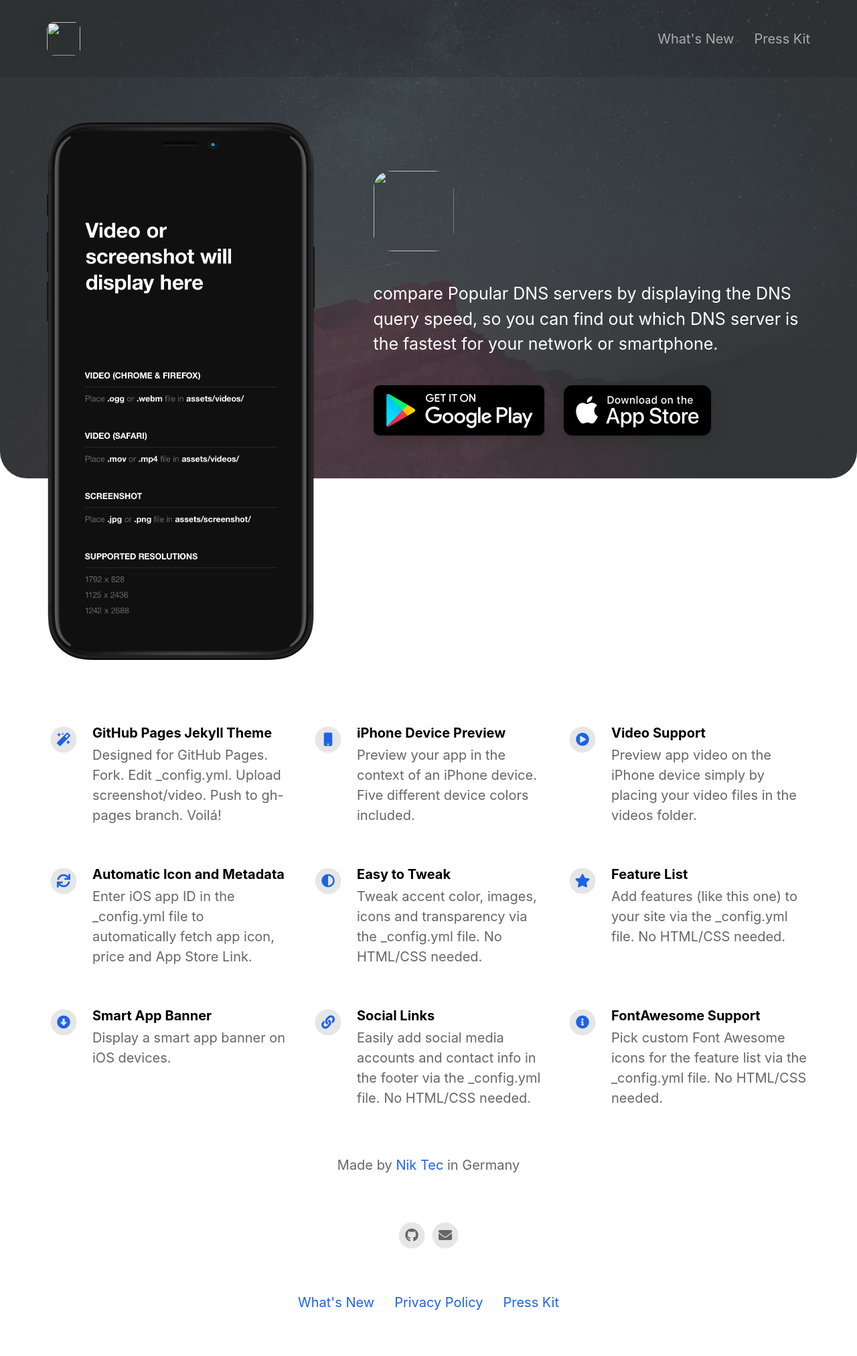
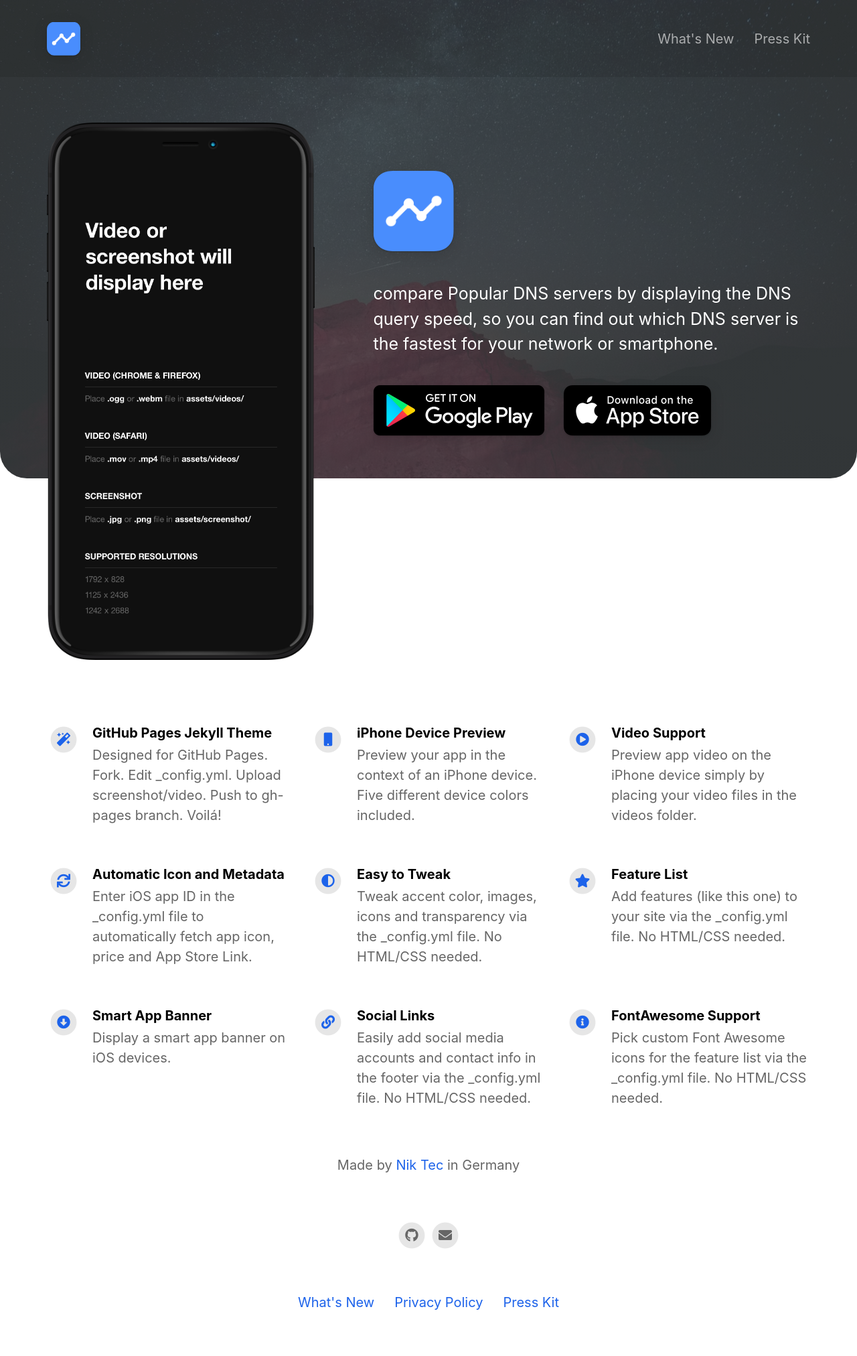
Before and after one commit to Niktec/website, a Jekyll site: the page built from index.html, in a window 1280 px wide. Shown: the whole page at 67% size. Built offline with Jekyll 4.4.1, drawn with Linux system fonts in a browser that asks for light colours; nearby versions of some CDN libraries.

Commit message:
Update _config.yml

```diff
--- a/_config.yml
+++ b/_config.yml
@@ -1,5 +1,5 @@
 #page title
-page_title                                :                                           # Automatically populates with app name if not set and if iOS app ID is set. Otherwise enter manually.
+page_title                                : Dns Speed Test                                        # Automatically populates with app name if not set and if iOS app ID is set. Otherwise enter manually.
 
 # App Info
 ios_app_id                                :                                # Required. Enter iOS app ID to automatically populate name, price and icons (e.g. 718043190).
@@ -10,7 +10,7 @@ playstore_link                            : https://play.google.com/store/apps/d
 presskit_download_link                    : https://emilbaehr.com                                          # Enter a link to downloadable file or (e.g. public Dropbox link to a .zip file).
                                                                                       # Or upload your press kit file to assets and set path accordingly (e.g. "assets/your_press_kit.zip").
 
-app_icon                                  : # assets/appicon.png                      # Automatically populates if not set and if iOS app ID is set.  Otherwise enter path to icon file manually.
+app_icon                                  : assets/appicon.png                      # Automatically populates if not set and if iOS app ID is set.  Otherwise enter path to icon file manually.
 app_name                                  :                                           # Automatically populates if not set and if iOS app ID is set.  Otherwise enter manually.
 app_price                                 :                                           # Automatically populates if not set and if iOS app ID is set.  Otherwise enter manually.
 app_description                           : compare Popular DNS servers by displaying the DNS query speed, so you can find out which DNS server is the fastest for your network or smartphone.
```
